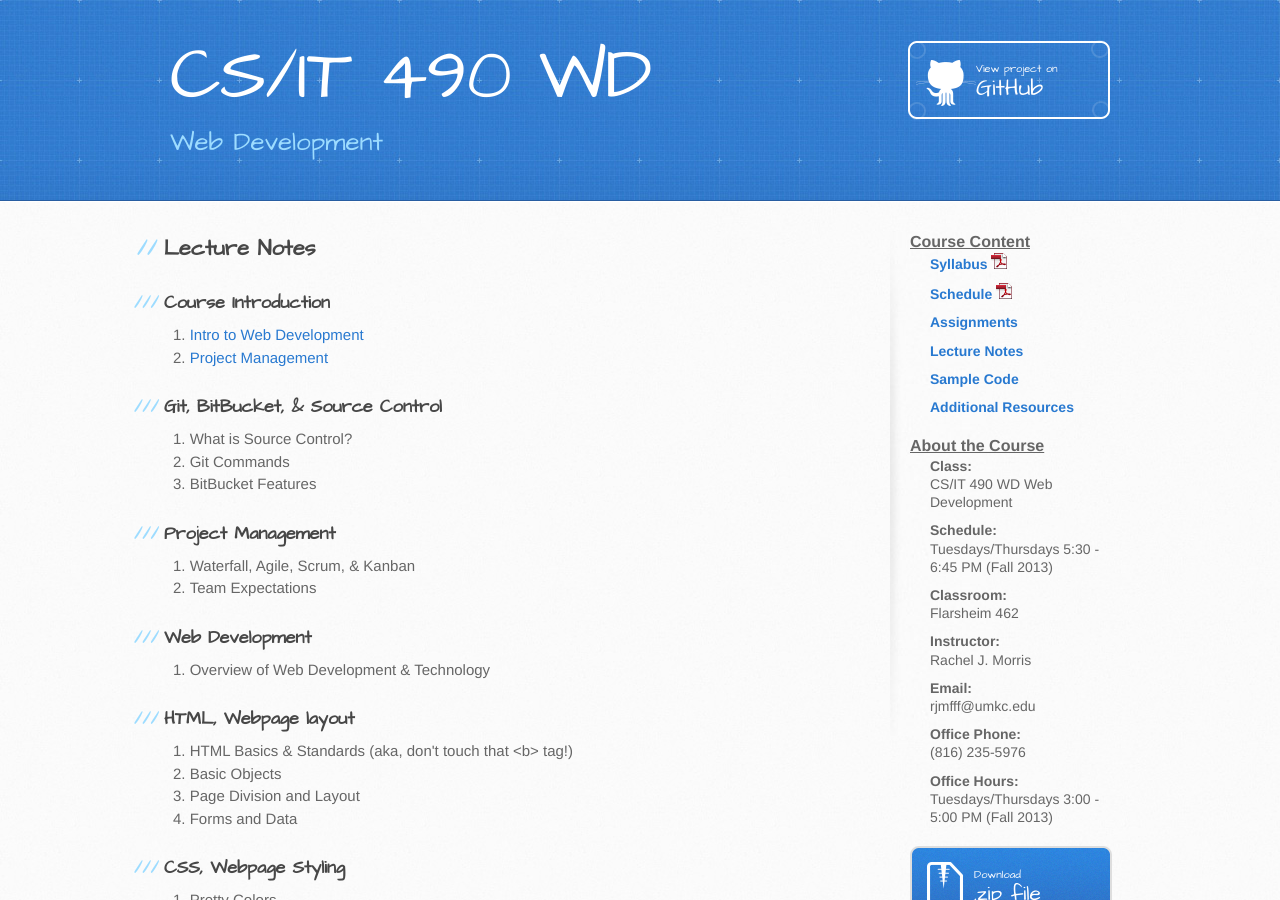
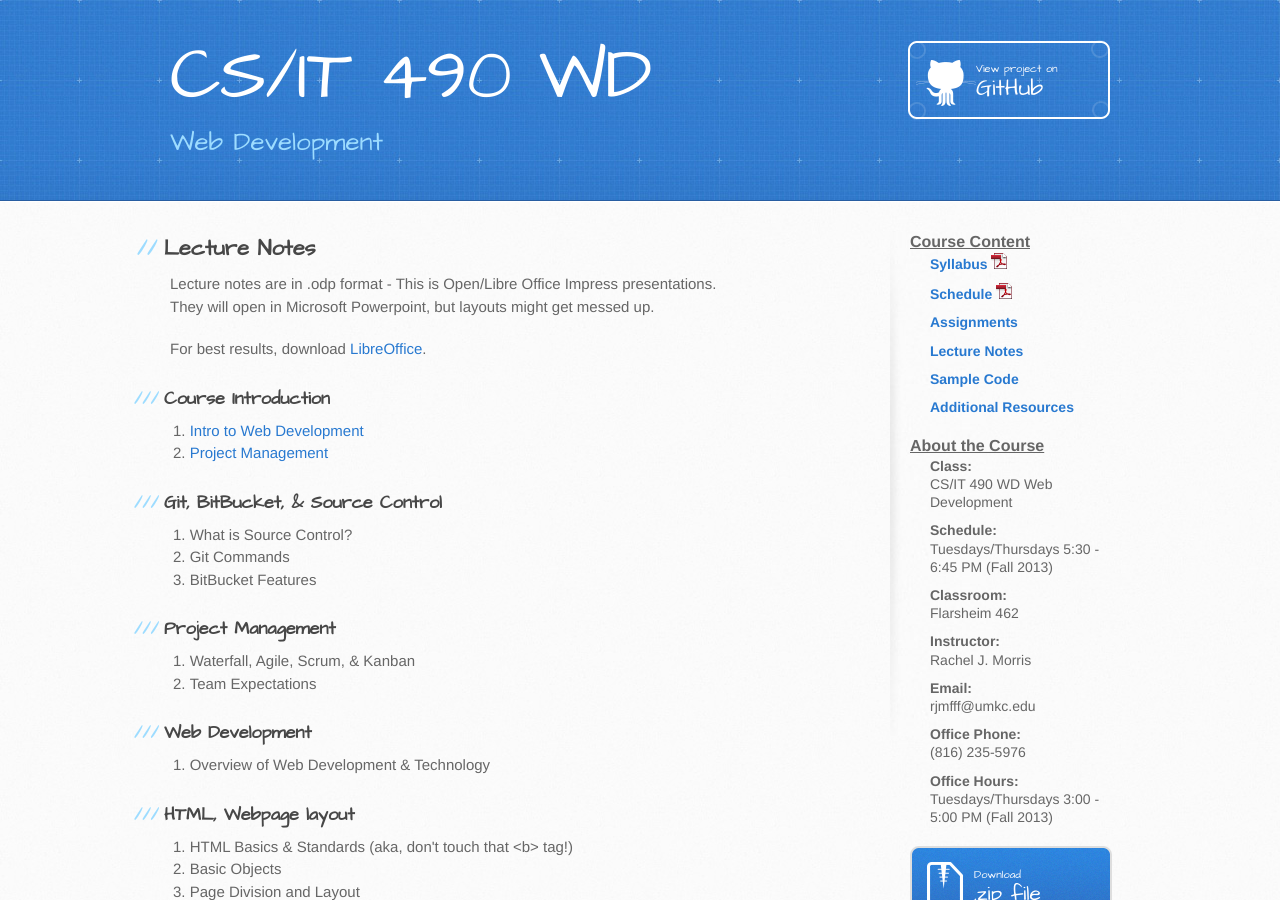
Before and after one commit to spellbindguy/Web-Development, a Jekyll site: the page lecture-notes.html, which Jekyll copies as it is, in a window 1280 px wide and 900 px high. Built offline with Jekyll 4.4.1, drawn with Linux system fonts in a browser that asks for light colours.

Commit message:
DL LibreOffice

```diff
--- a/lecture-notes.html
+++ b/lecture-notes.html
@@ -30,6 +30,14 @@
         <section id="main-content">
 
 		<h2>Lecture Notes</h2>
+
+		<p>
+			Lecture notes are in .odp format - This is Open/Libre Office Impress presentations.<br/>
+			They will open in Microsoft Powerpoint, but layouts might get messed up.
+		</p>
+		<p>
+			For best results, download <a href="http://www.libreoffice.org/download">LibreOffice</a>.
+		</p>
 
 		<h3>Course Introduction</h3>
 		<ol>
```
